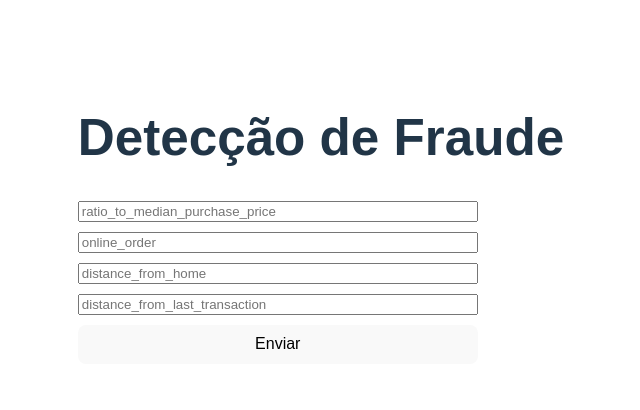
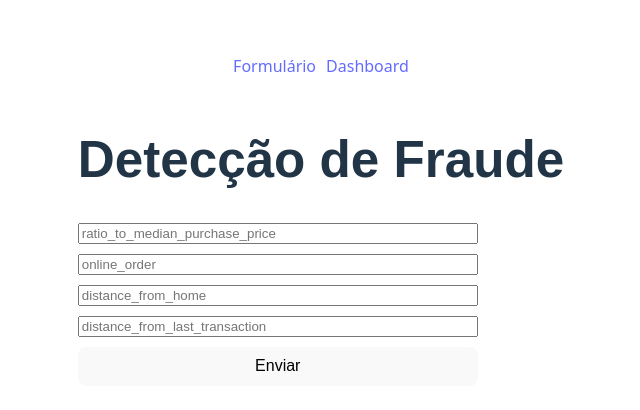
Before and after one commit to Wectornanime/decision-tree-card-transdata, a React (Vite) app in the folder client/: page / in a window 1280 px wide. Shown: the part 180-590 px from the top of the page, without its empty margins (319-959 px from the left). Built offline with nearby package versions, Linux system fonts and the light colour scheme.

Commit message:
add client changes

```diff
--- a/client/package.json
+++ b/client/package.json
@@ -11,8 +11,11 @@
   },
   "dependencies": {
     "axios": "^1.8.4",
+    "chart.js": "^4.4.9",
     "react": "^19.0.0",
-    "react-dom": "^19.0.0"
+    "react-chartjs-2": "^5.3.0",
+    "react-dom": "^19.0.0",
+    "react-router-dom": "^7.5.1"
   },
   "devDependencies": {
     "@eslint/js": "^9.22.0",
--- a/client/src/App.css
+++ b/client/src/App.css
@@ -5,18 +5,6 @@
   text-align: center;
 }
 
-.container {
-  padding: 20px;
-  font-family: sans-serif;
-}
-
-form {
-  display: flex;
-  flex-direction: column;
-  gap: 10px;
-  max-width: 400px;
-}
-
-.resultContainer {
+nav {
   margin-top: 20px;
 }
--- a/client/src/App.tsx
+++ b/client/src/App.tsx
@@ -1,60 +1,17 @@
-import { useState } from 'react'
+import { BrowserRouter as Router, Routes, Route, Link } from 'react-router-dom';
+import FormPage from './pages/Form';
 import './App.css'
-import { api } from './services/api';
 
-function App() {
-  const [form, setForm] = useState({
-    ratio_to_median_purchase_price: '',
-    online_order: '',
-    distance_from_home: '',
-    distance_from_last_transaction: ''
-  })
-
-  const [result, setResult] = useState<any>(null);
-
-  const handleChange = (e: React.ChangeEvent<HTMLInputElement>) => {
-    setForm({ ...form, [e.target.name]: e.target.value });
-  };
-
-  const handleSubmit = async (e: React.FormEvent) => {
-    e.preventDefault();
-    try {
-      const response = await api.post('/predict', {
-        ...form,
-        ratio_to_median_purchase_price: parseFloat(form.ratio_to_median_purchase_price),
-        online_order: parseInt(form.online_order),
-        distance_from_home: parseFloat(form.distance_from_home),
-        distance_from_last_transaction: parseFloat(form.distance_from_last_transaction)
-      });
-      setResult(response.data);
-    } catch {
-      setResult({ erro: 'Erro ao conectar com a API' });
-    }
-  };
-
+export default function App() {
   return (
-    <div className='container'>
-      <h1>Detecção de Fraude</h1>
-      <form onSubmit={handleSubmit}>
-        {Object.entries(form).map(([key, value]) => (
-          <input
-            key={key}
-            name={key}
-            value={value}
-            onChange={handleChange}
-            placeholder={key}
-          />
-        ))}
-        <button type="submit">Enviar</button>
-      </form>
-      {result && (
-        <div className='resultContainer'>
-          <h2>Resultado:</h2>
-          <pre>{JSON.stringify(result, null, 2)}</pre>
-        </div>
-      )}
-    </div>
-  )
+    <Router>
+      <nav>
+        <Link to="/" style={{ marginRight: 10 }}>Formulário</Link>
+        <Link to="/dashboard">Dashboard</Link>
+      </nav>
+      <Routes>
+        <Route path="/" element={<FormPage />} />
+      </Routes>
+    </Router>
+  );
 }
-
-export default App
--- /dev/null
+++ b/client/src/pages/Form.css
@@ -0,0 +1,15 @@
+.container {
+  padding: 20px;
+  font-family: sans-serif;
+}
+
+form {
+  display: flex;
+  flex-direction: column;
+  gap: 10px;
+  max-width: 400px;
+}
+
+.resultContainer {
+  margin-top: 20px;
+}
--- /dev/null
+++ b/client/src/pages/Form.tsx
@@ -0,0 +1,60 @@
+import { useState } from 'react'
+import './Form.css'
+import { api } from '../services/api';
+
+function FormPage() {
+  const [form, setForm] = useState({
+    ratio_to_median_purchase_price: '',
+    online_order: '',
+    distance_from_home: '',
+    distance_from_last_transaction: ''
+  })
+
+  const [result, setResult] = useState<any>(null);
+
+  const handleChange = (e: React.ChangeEvent<HTMLInputElement>) => {
+    setForm({ ...form, [e.target.name]: e.target.value });
+  };
+
+  const handleSubmit = async (e: React.FormEvent) => {
+    e.preventDefault();
+    try {
+      const response = await api.post('/predict', {
+        ...form,
+        ratio_to_median_purchase_price: parseFloat(form.ratio_to_median_purchase_price),
+        online_order: parseInt(form.online_order),
+        distance_from_home: parseFloat(form.distance_from_home),
+        distance_from_last_transaction: parseFloat(form.distance_from_last_transaction)
+      });
+      setResult(response.data);
+    } catch {
+      setResult({ erro: 'Erro ao conectar com a API' });
+    }
+  };
+
+  return (
+    <div className='container'>
+      <h1>Detecção de Fraude</h1>
+      <form onSubmit={handleSubmit}>
+        {Object.entries(form).map(([key, value]) => (
+          <input
+            key={key}
+            name={key}
+            value={value}
+            onChange={handleChange}
+            placeholder={key}
+          />
+        ))}
+        <button type="submit">Enviar</button>
+      </form>
+      {result && (
+        <div className='resultContainer'>
+          <h2>Resultado:</h2>
+          <pre>{result.prediction.value == '0' ? 'Não fraude' : 'fraude'}</pre>
+        </div>
+      )}
+    </div>
+  )
+}
+
+export default FormPage
```
